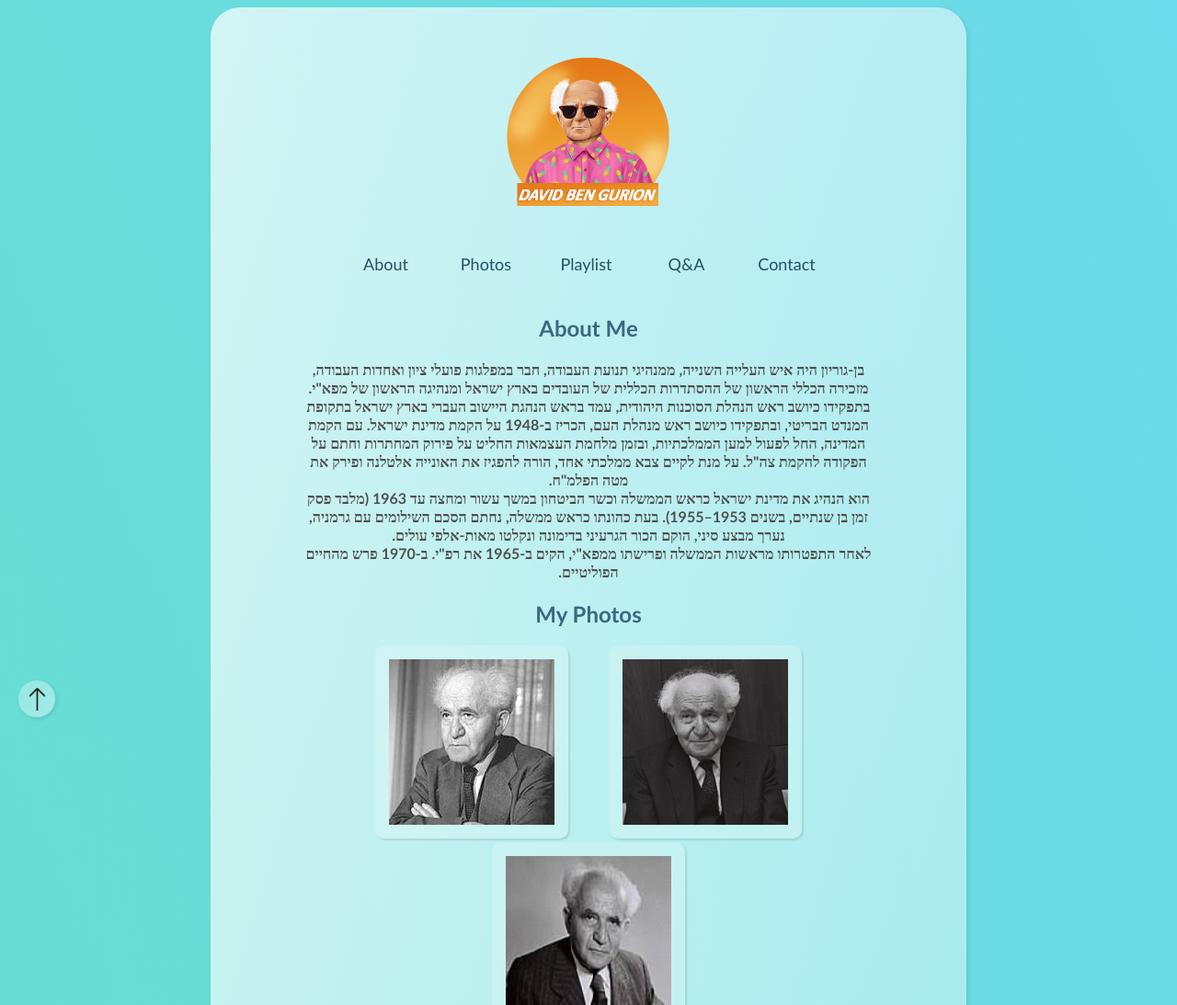
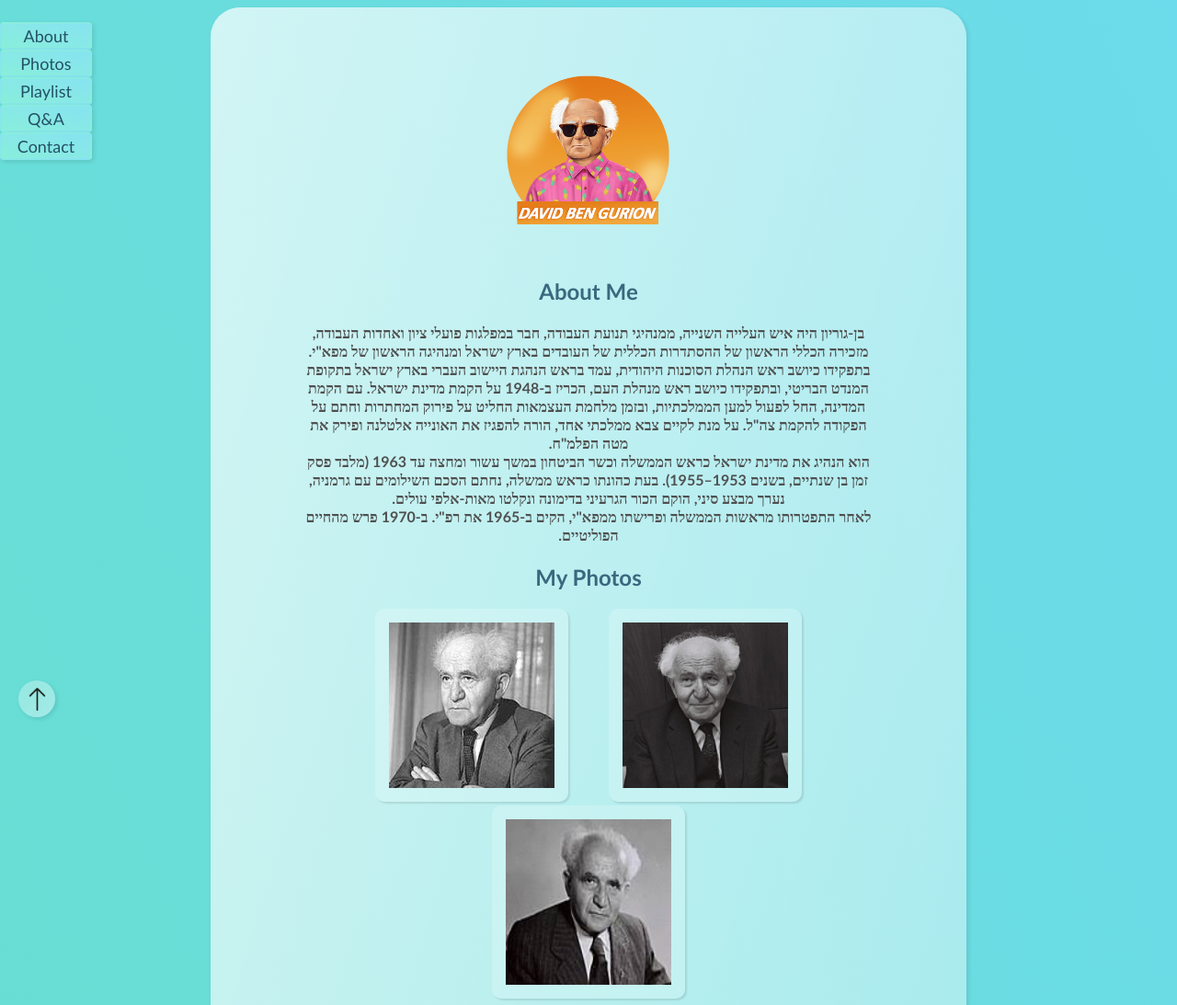
Before and after one commit to Web-Development-Environments-2021/315601849, a plain HTML site: page index.html in a window 1280 px wide. Shown: the top 1093 px of the page at 92% size. Drawn offline with Linux system fonts and the light colour scheme.

Commit message:
Fixed button on top left

```diff
--- a/index.html
+++ b/index.html
@@ -10,20 +10,21 @@
     <body dir="rtl">
         <a class=top></a>
         <section class="back">
+          <center>
+            <span class="nav" dir="ltr">
+                <a href="#about" class="about"><button class="but">About</button></a>
+                <a href="#photos" class="photos"><button class="but">Photos</button></a>
+                <a href="#playlist" class="playlist"><button class="but">Playlist</button></a>
+                <a href="#qna" class="qna"><button class="but">Q&A</button></a>
+                <a href="#contact" class="contact"><button class="but">Contact</button></a>
+
+            </span></center>
             <center>
                 <section class="backborder">
-        <div class="nav"><center>
-            <div class=logo>
-            <img src="images/LOGO.png" class='Logo' width="180" height="180">
-        </div>
-            <div class=guide dir="ltr">
-            <a href="#about" class="about"><button class="but">About</button></a>
-            <a href="#photos" class="photos"><button class="but">Photos</button></a>
-            <a href="#playlist" class="playlist"><button class="but">Playlist</button></a>
-            <a href="#qna" class="qna"><button class="but">Q&A</button></a>
-            <a href="#contact" class="contact"><button class="but">Contact</button></a>
-            </div>
-    </center></div>
+                  <div class=logo>
+                    <img src="images/LOGO.png" class='Logo' width="180" height="180">
+                </div>
+
     <div class="circlebutton">
         <a href="#top" class="top"><img class="butphoto" src="images/left-arrow.png" width="25" height="25"></a>
     </div>
--- a/style.css
+++ b/style.css
@@ -45,10 +45,10 @@ h3 {
   height: 30px;
   border-radius: 4px;
   cursor: pointer;
-  background-color: transparent;
+  background: linear-gradient(to top right, #89eedb, #86e3f1);
   border-color: transparent;
   border: 2px solid transparent;
-  box-shadow: none;
+  box-shadow: 2px 2px 5px rgba(0, 0, 0, 0.1);
   transition: 0.5s;
   font-family: Calibri;
   font-size: large;
@@ -76,10 +76,14 @@ h3 {
   padding-top: 20px;
 }
 .nav {
-  padding-top: 50px;
+  padding-top: 0px;
+  position: fixed;
+  left: 0%;
+  top: 3%;
+  right: 100%;
 }
 .Logo {
-  padding-bottom: 20px;
+  padding-top: 70px;
 }
 .guide {
   margin-top: 10px;
```
